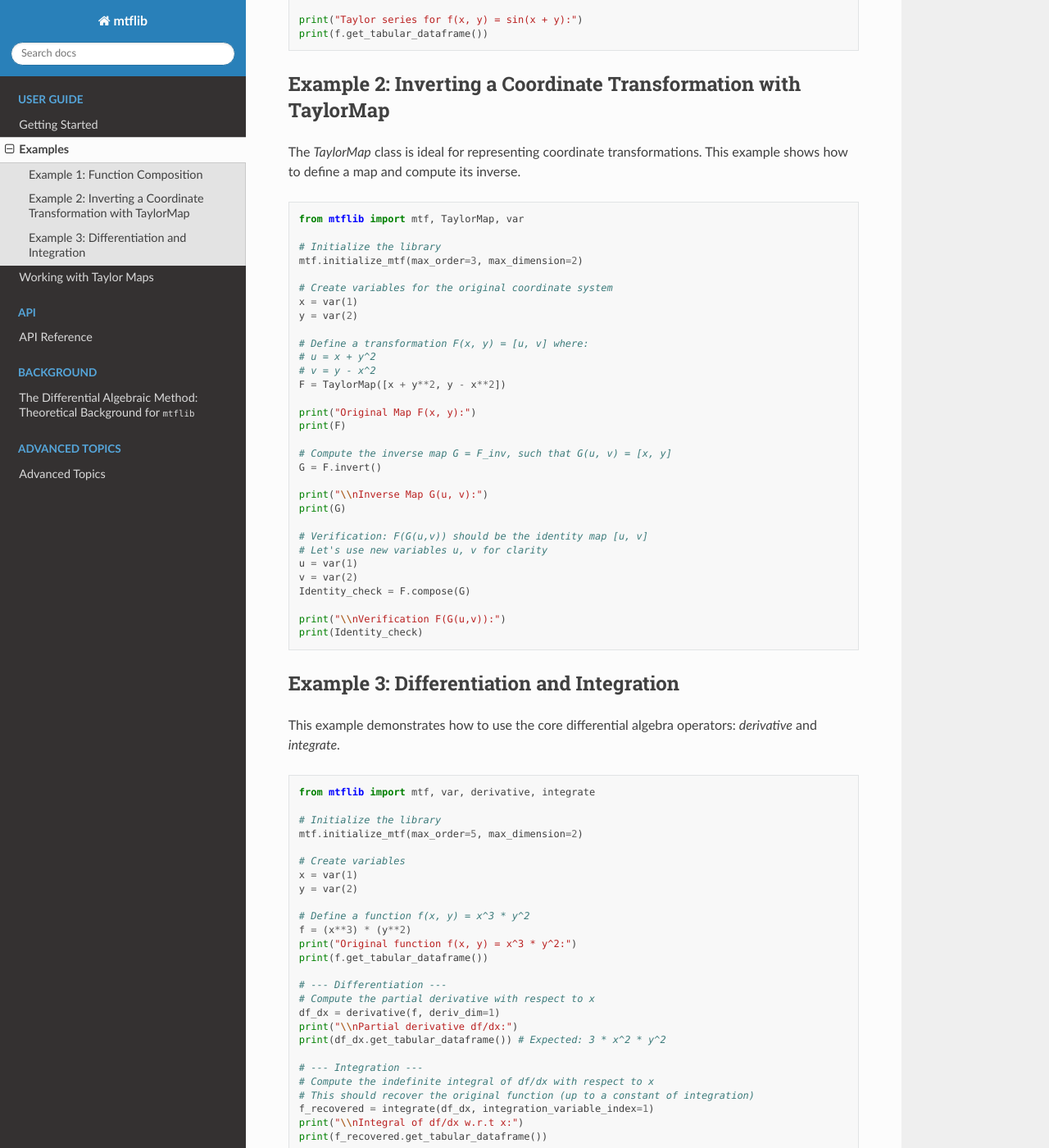
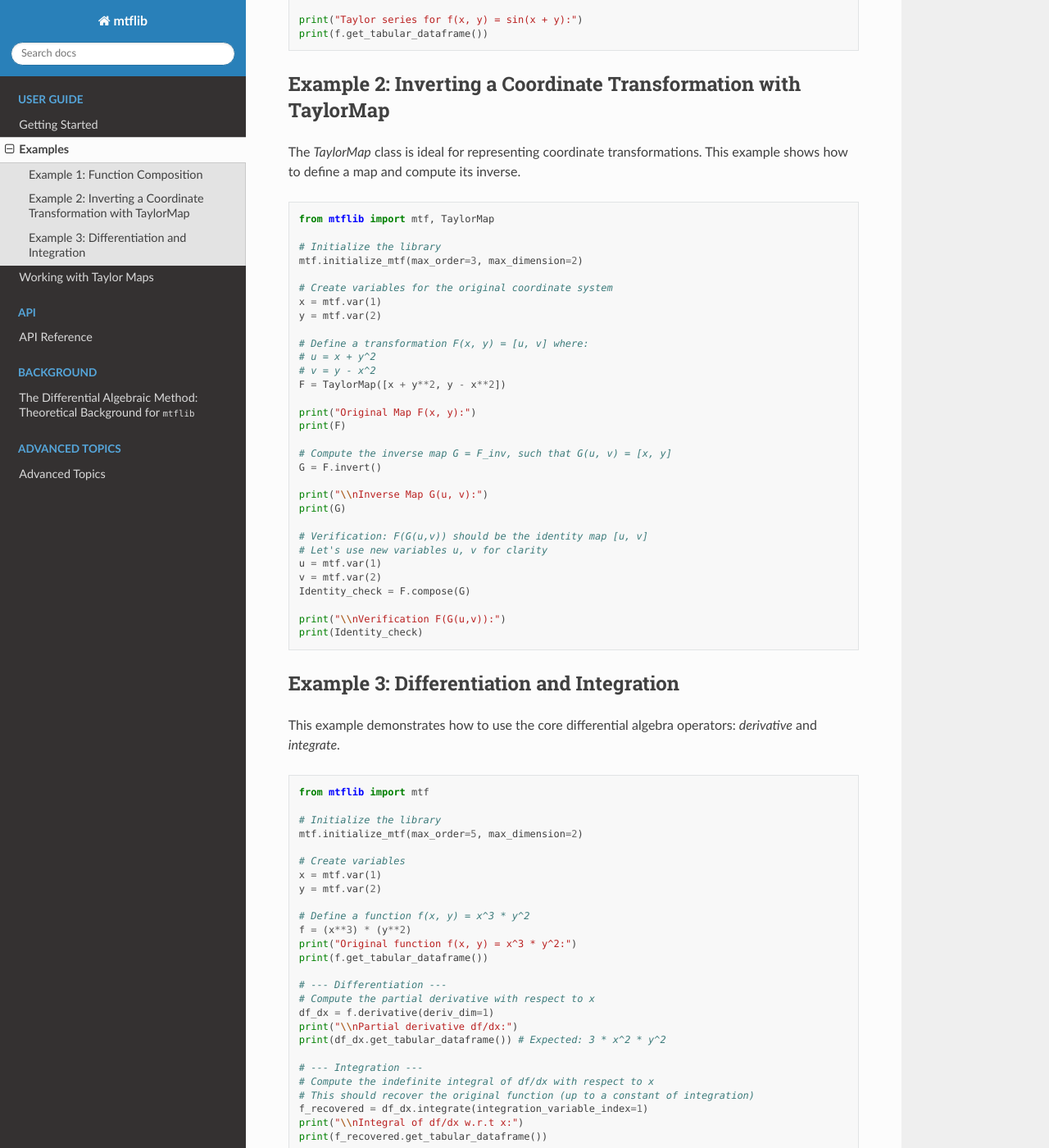
Before and after one commit to shashi-manikonda/MTFLibrary, a Sphinx documentation site: the page built from docs/examples.rst, in a window 1280 px wide and 1400 px high, scrolled down 585 px. Shown: the whole window at 82% size. Built offline with Sphinx 7.4.7 and the Read the Docs theme 3.1.0, drawn with Linux system fonts in a browser that asks for light colours.

Commit message:
Refactor API and configure Ruff for linting/formatting
This commit completes a major refactoring of the `mtflib` API and configures Ruff for code quality.

The following changes were made:

- **API Refactoring**: Standalone functions (`var`, `integrate`, `derivative`, etc.) have been moved to be methods of the `MultivariateTaylorFunction` class. This provides a more object-oriented and consistent API.
- **Documentation Updates**: All documentation, examples, and docstrings have been updated to reflect the new class-based API.
- **Ruff Integration**: The project now uses Ruff for both linting and formatting, replacing Black and Flake8. The configuration has been added to `pyproject.toml` with the following settings:
  - Linter rules: E (pycodestyle), F (Pyflakes), I (isort)
  - Line length: 88
  - Formatter enabled.

All tests and demos have been run successfully to verify the correctness of these changes.

```diff
--- a/docs/examples.rst
+++ b/docs/examples.rst
@@ -14,14 +14,14 @@ simpler ones. We will create the function `f(x, y) = sin(x + y)`.
 
 .. code-block:: python
 
-   from mtflib import mtf, var
+   from mtflib import mtf
 
    # Initialize the library
    mtf.initialize_mtf(max_order=4, max_dimension=2)
 
    # Create variables
-   x = var(1)
-   y = var(2)
+   x = mtf.var(1)
+   y = mtf.var(2)
 
    # Define the inner function g(x, y) = x + y
    g = x + y
@@ -40,14 +40,14 @@ This example shows how to define a map and compute its inverse.
 
 .. code-block:: python
 
-   from mtflib import mtf, TaylorMap, var
+   from mtflib import mtf, TaylorMap
 
    # Initialize the library
    mtf.initialize_mtf(max_order=3, max_dimension=2)
 
    # Create variables for the original coordinate system
-   x = var(1)
-   y = var(2)
+   x = mtf.var(1)
+   y = mtf.var(2)
 
    # Define a transformation F(x, y) = [u, v] where:
    # u = x + y^2
@@ -65,8 +65,8 @@ This example shows how to define a map and compute its inverse.
 
    # Verification: F(G(u,v)) should be the identity map [u, v]
    # Let's use new variables u, v for clarity
-   u = var(1)
-   v = var(2)
+   u = mtf.var(1)
+   v = mtf.var(2)
    Identity_check = F.compose(G)
 
    print("\\nVerification F(G(u,v)):")
@@ -81,14 +81,14 @@ operators: `derivative` and `integrate`.
 
 .. code-block:: python
 
-   from mtflib import mtf, var, derivative, integrate
+   from mtflib import mtf
 
    # Initialize the library
    mtf.initialize_mtf(max_order=5, max_dimension=2)
 
    # Create variables
-   x = var(1)
-   y = var(2)
+   x = mtf.var(1)
+   y = mtf.var(2)
 
    # Define a function f(x, y) = x^3 * y^2
    f = (x**3) * (y**2)
@@ -97,13 +97,13 @@ operators: `derivative` and `integrate`.
 
    # --- Differentiation ---
    # Compute the partial derivative with respect to x
-   df_dx = derivative(f, deriv_dim=1)
+   df_dx = f.derivative(deriv_dim=1)
    print("\\nPartial derivative df/dx:")
    print(df_dx.get_tabular_dataframe()) # Expected: 3 * x^2 * y^2
 
    # --- Integration ---
    # Compute the indefinite integral of df/dx with respect to x
    # This should recover the original function (up to a constant of integration)
-   f_recovered = integrate(df_dx, integration_variable_index=1)
+   f_recovered = df_dx.integrate(integration_variable_index=1)
    print("\\nIntegral of df/dx w.r.t x:")
    print(f_recovered.get_tabular_dataframe())
--- a/docs/getting_started.rst
+++ b/docs/getting_started.rst
@@ -44,7 +44,7 @@ library, creates a two-variable function, and evaluates it at a point.
 
 .. code-block:: python
 
-    from mtflib import mtf, var
+    from mtflib import mtf
 
     # 1. Initialize the library's global settings. This is a crucial first step.
     # We'll set a maximum order of 4 and 2 variables (dimensions).
@@ -52,8 +52,8 @@ library, creates a two-variable function, and evaluates it at a point.
 
     # 2. Create variables x and y.
     # var(1) corresponds to the first variable, var(2) to the second.
-    x = var(1)
-    y = var(2)
+    x = mtf.var(1)
+    y = mtf.var(2)
 
     # 3. Define a function, for example, f(x, y) = sin(x + y**2)
     f = mtf.sin(x + y**2)
--- a/src/mtflib/__init__.py
+++ b/src/mtflib/__init__.py
@@ -53,7 +53,6 @@ from .taylor_function import (
 )
 from .complex_taylor_function import (
     ComplexMultivariateTaylorFunction,
-    convert_to_cmtf,
 )
 from .elementary_coefficients import load_precomputed_coefficients
 from .taylor_map import TaylorMap
@@ -74,5 +73,4 @@ __all__ = [
     "mtf",
     # Utility Functions
     "load_precomputed_coefficients",
-    "convert_to_cmtf",
 ]
```
Also changed, not shown: pyproject.toml (+9 -5 lines), 2 other files.
